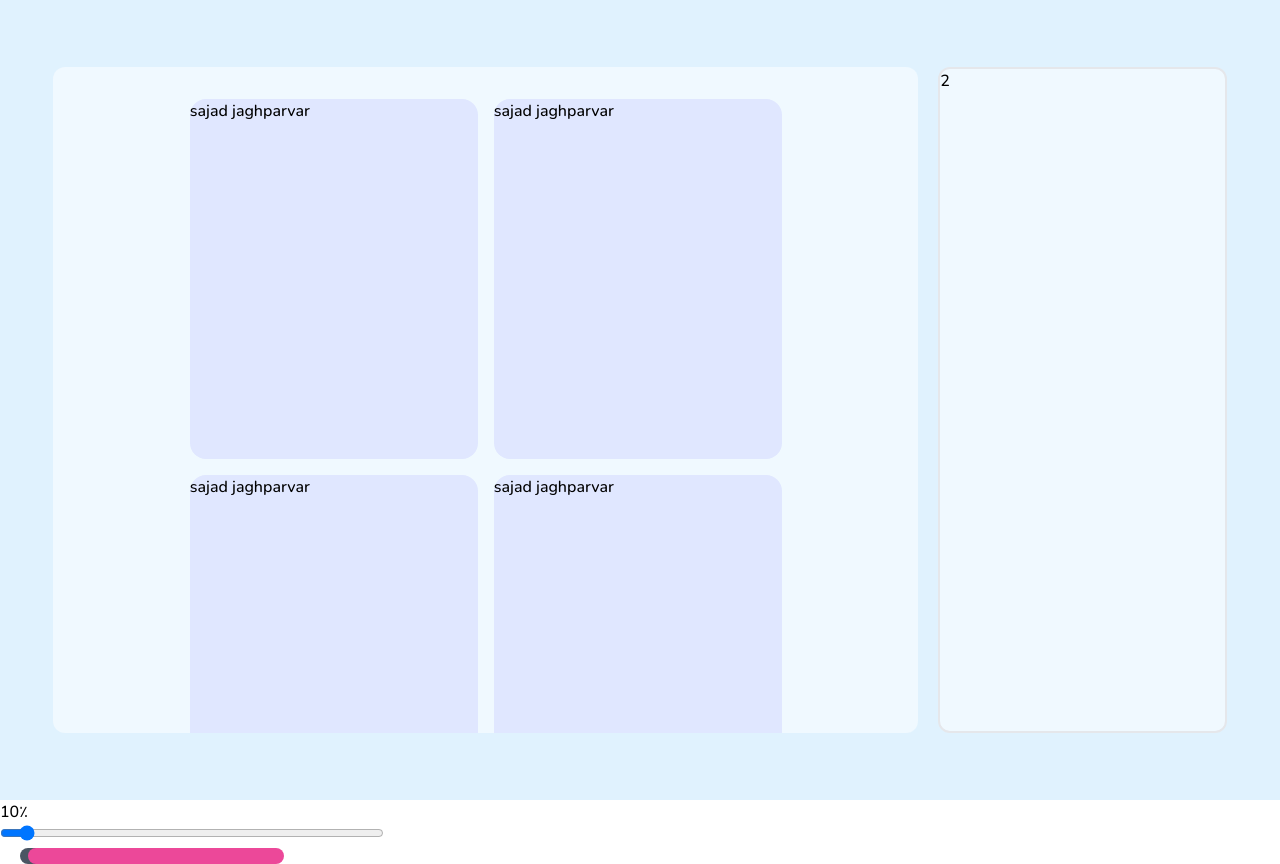
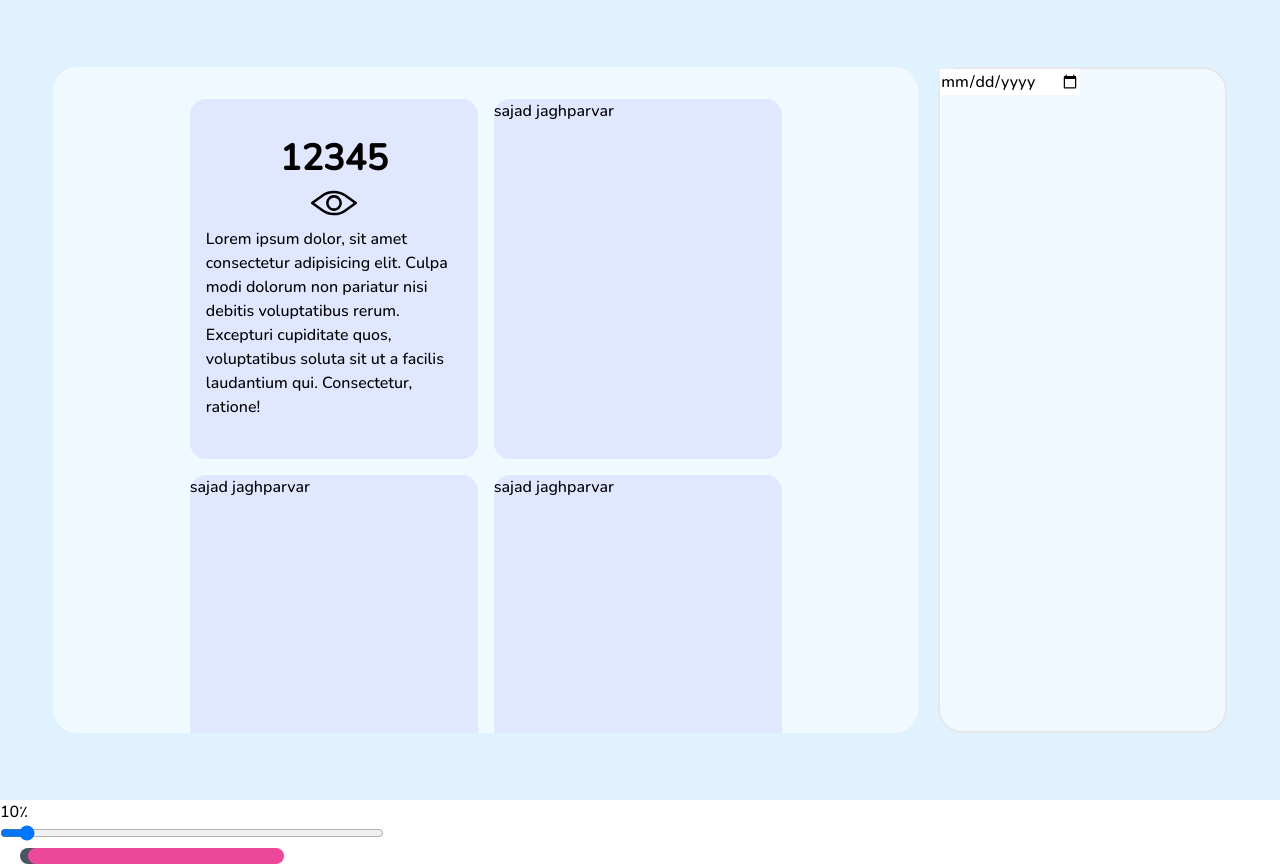
Before and after one commit to mo3ito/eyeRoll-frontend, a Next.js app: page /business-owner-dashboard/determining-discount in a window 1280 px wide. Built offline with nearby package versions, Linux system fonts and the light colour scheme.

Commit message:
create card dashboard

```diff
--- a/components/Header/dashboard/layoutDashboard.tsx
+++ b/components/Header/dashboard/layoutDashboard.tsx
@@ -21,8 +21,15 @@ const LayoutDashboard = () => {
     // </nav>
     <div className='w-screen h-screen bg-sky-100 flex items-center justify-center '>
       <div className='w-11/12 h-5/6  rounded-xl flex gap-x-5 '>
-      <section className='w-9/12  h-full rounded-xl flex justify-center flex-wrap gap-4 overflow-y-auto overflow-x-hidden px-2 py-8 bg-sky-50'>
-      <div className='w-72 h-[360px] bg-indigo-100 cursor-pointer rounded-2xl hover:scale-105 duration-200'>sajad jaghparvar</div>
+      <section className='w-9/12  h-full rounded-3xl flex justify-center flex-wrap gap-4 overflow-y-auto overflow-x-hidden px-2 py-8 bg-sky-50'>
+      <div className='w-72 h-[360px] bg-indigo-100 cursor-pointer rounded-2xl hover:scale-105 duration-200 flex items-center  flex-col py-10 px-4'>
+
+      <span className='text-4xl font-semibold'>12345</span>
+      <svg className='w-20 h-20' fill="#000000" width="800px" height="800px" version="1.1" viewBox="144 144 512 512" xmlns="http://www.w3.org/2000/svg">
+      <path d="m640.92 389-116.56-82.742c-36.07-24.465-78.586-37.68-122.17-37.977-45.773-0.95312-88.414 10.902-120.03 33.348l-123.08 87.371c-3.5625 2.5312-5.6797 6.6289-5.6797 10.996 0 4.3711 2.1172 8.4688 5.6797 10.996l116.56 82.73c36.07 24.469 78.586 37.688 122.17 37.977 1.6797 0.039063 3.3555 0.054687 5.0312 0.054687 43.875 0 84.551-11.785 115-33.41l123.09-87.352c3.5625-2.5273 5.6758-6.625 5.6758-10.996 0-4.3672-2.1133-8.4648-5.6758-10.996zm-138.7 87.363c-55.414 39.34-152.03 37.219-210.98-4.6289l-101.06-71.738 107.59-76.367c55.414-39.336 152.03-37.219 210.98 4.6289l101.06 71.738zm-102.22-160.41c-22.289 0-43.668 8.8555-59.426 24.617-15.762 15.758-24.617 37.137-24.617 59.426s8.8555 43.664 24.617 59.426c15.758 15.758 37.137 24.613 59.426 24.613s43.664-8.8555 59.426-24.613c15.758-15.762 24.613-37.137 24.613-59.426-0.023437-22.281-8.8867-43.645-24.645-59.398-15.754-15.758-37.113-24.617-59.395-24.645zm0 141.11c-15.137 0-29.652-6.0117-40.355-16.715-10.703-10.703-16.715-25.219-16.715-40.352 0-15.137 6.0117-29.652 16.715-40.355s25.219-16.715 40.355-16.715c15.133 0 29.648 6.0117 40.352 16.715 10.703 10.703 16.715 25.219 16.715 40.355-0.015625 15.129-6.0352 29.633-16.734 40.332s-25.203 16.719-40.332 16.734z"/>
+      </svg>
+      <p>Lorem ipsum dolor, sit amet consectetur adipisicing elit. Culpa modi dolorum non pariatur nisi debitis voluptatibus rerum. Excepturi cupiditate quos, voluptatibus soluta sit ut a facilis laudantium qui. Consectetur, ratione!</p>
+      </div>
       <div className='w-72 h-[360px] bg-indigo-100 cursor-pointer rounded-2xl hover:scale-105 duration-200'>sajad jaghparvar</div>
       <div className='w-72 h-[360px] bg-indigo-100 cursor-pointer rounded-2xl hover:scale-105 duration-200'>sajad jaghparvar</div>
       <div className='w-72 h-[360px] bg-indigo-100 cursor-pointer rounded-2xl hover:scale-105 duration-200'>sajad jaghparvar</div>
@@ -39,7 +46,9 @@ const LayoutDashboard = () => {
 
 
 
-       <section className='w-3/12 bg-sky-50 h-full rounded-xl border-2  '>2</section>
+       <section className='w-3/12 bg-sky-50 h-full rounded-3xl border-2  '>
+        <input type="date" />
+       </section>
 
       </div>
 
```
Also changed, not shown: public/svg/eyes-svgrepo-com.svg (added).
